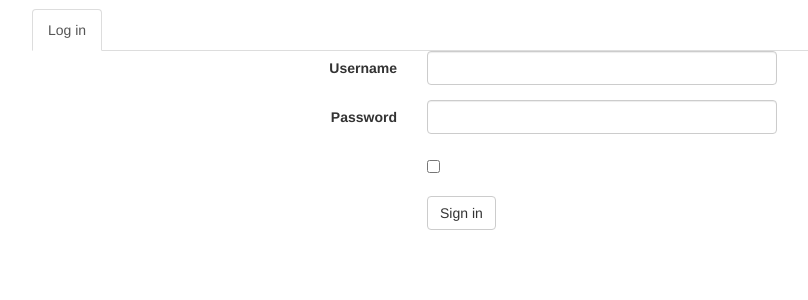
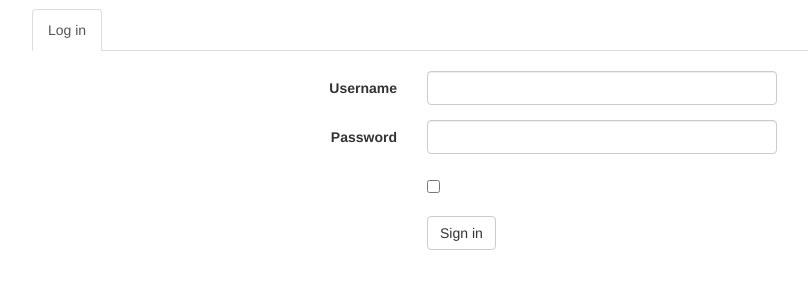
Before and after one commit to Yappawu/StepByStep, a Flask app: page /auth/login in a window 1280 px wide. Shown: the part 51-351 px from the top of that part, without its empty margins (38-846 px from the left). Run offline with Flask 2, Linux system fonts and the light colour scheme; the page is wider than the window, and the part outside it is not shown; some libraries are stand-ins or nearby versions.

Commit message:
login layout

```diff
--- a/stepbystep/static/css/base.css
+++ b/stepbystep/static/css/base.css
@@ -1,5 +1,9 @@
 body {
     padding-top: 60px;
+}
+
+.content{
+    margin-top: 20px;
 }
 
 .table-bordered>thead>tr>th{
```
